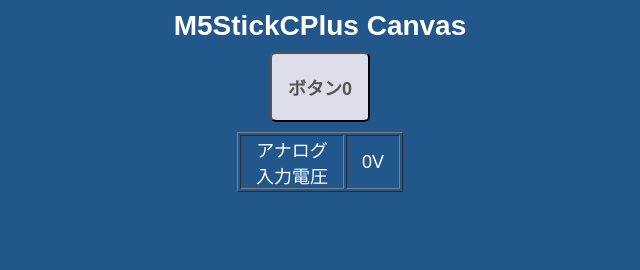
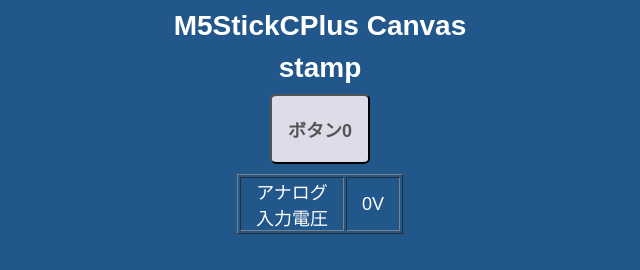
Before and after one commit to Tsr-rina/m5stickcplus_code, a plain HTML site: page connect_wifi/index.html in a window 1280 px wide. Shown: the whole page, without its empty margins (320-960 px from the left). Drawn offline with Linux system fonts and the light colour scheme; no server answers.

Commit message:
add stamp

```diff
--- a/connect_wifi/index.html
+++ b/connect_wifi/index.html
@@ -17,6 +17,7 @@
 <!-- html処理（ブラウザ表示）----------------------------- -->
 <body>
   <h1>M5StickCPlus Canvas</h1>
+  <h1>stamp</h1>
   <div>
     <!-- ボタンが複数の場合は以下をコピペで増やす。idのbtn番号変更 -->
     <button class="btn" id="btn0">ボタン0</button>
```
